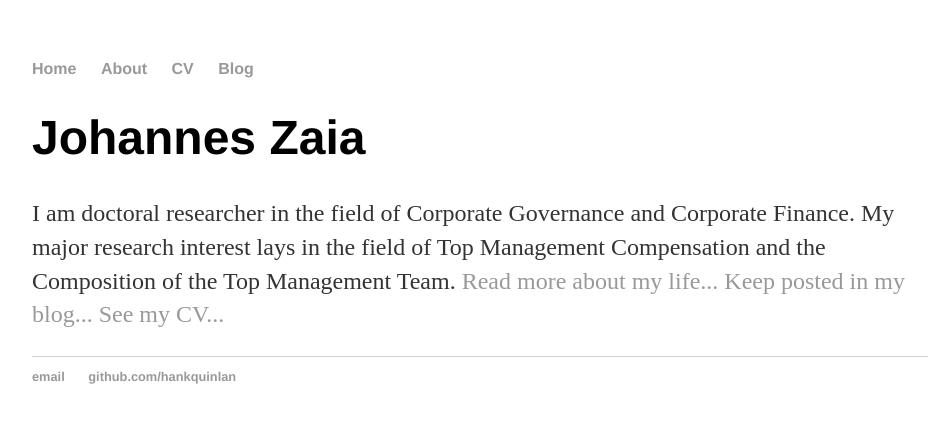
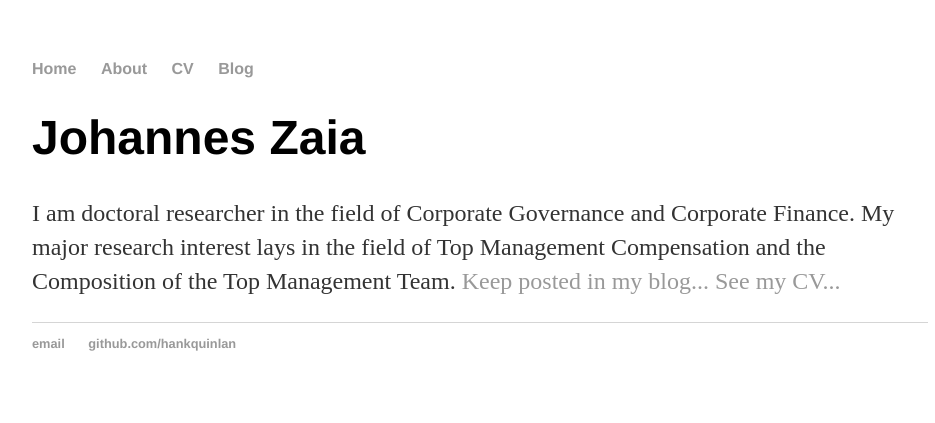
Before and after one commit to johanneszaia/johanneszaia.github.io, a Jekyll site: the page built from index.html, in a window 1280 px wide. Shown: the top 423 px of the page, without its empty margins (160-1095 px from the left). Built offline with Jekyll 4.4.1, drawn with Linux system fonts in a browser that asks for light colours.

Commit message:
Update index.html

```diff
--- a/index.html
+++ b/index.html
@@ -8,7 +8,7 @@ title: Johannes Zaia, PhD Candidate
 		My major research interest lays in the field of Top Management Compensation and the Composition of the Top Management Team.
 
 
-	<a href="/about">Read more about my life...</a>
+
 	<a href="/blog">Keep posted in my blog...</a>
 	<a href="/cv">See my CV...</a></p>
 
```
